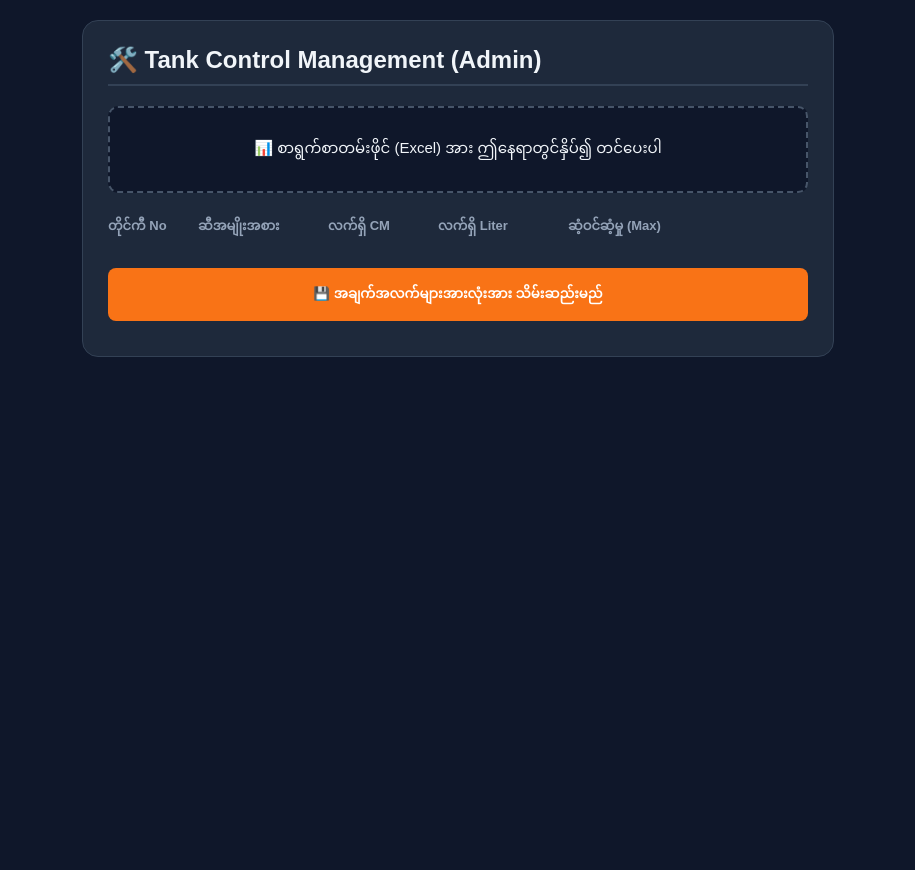
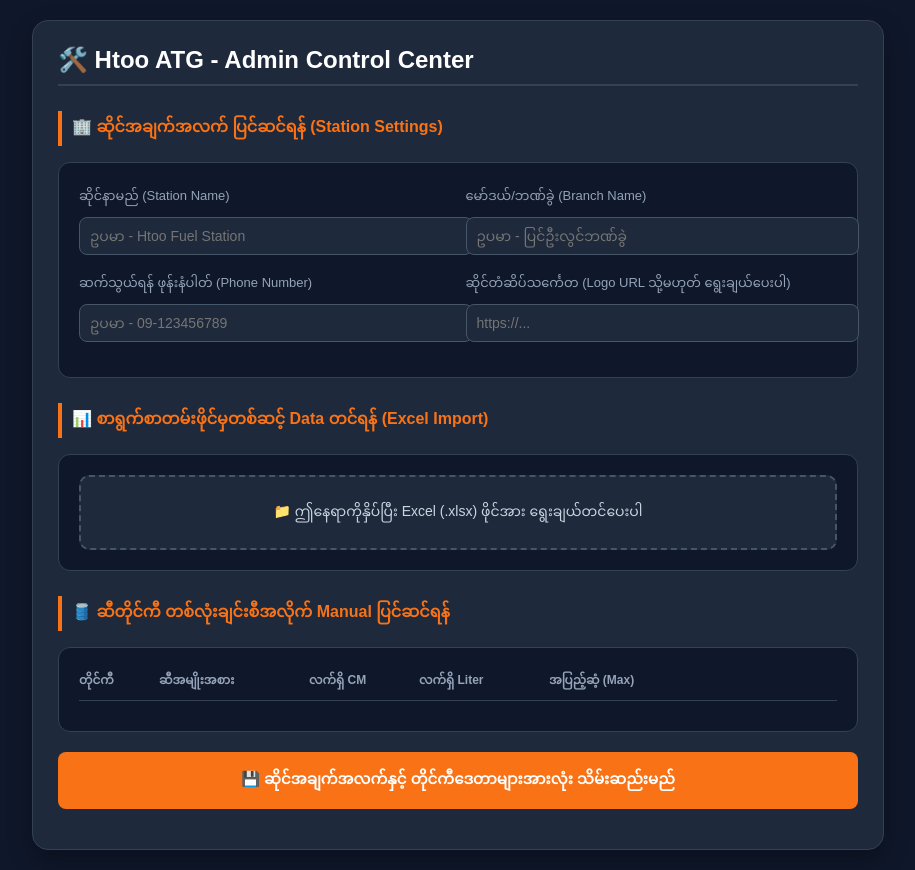
Before and after one commit to naynomyintygn-glitchay/fuel-tank-monitor, a website: page public/admin.html in a window 1280 px wide. Shown: the whole page, without its empty margins (182-1097 px from the left). Before the commit the page ends 800 px from the top, so only its background shows below. Drawn offline with Linux system fonts and the light colour scheme; no server answers; a web font is replaced by a local one.

Commit message:
Update admin.html

```diff
--- a/public/admin.html
+++ b/public/admin.html
@@ -7,57 +7,108 @@
     <link href="https://fonts.googleapis.com/css2?family=Padauk:wght=400;700&display=swap" rel="stylesheet">
     <style>
         body { font-family: 'Padauk', sans-serif; background-color: #0f172a; color: #f1f5f9; margin: 0; padding: 20px; }
-        .admin-container { max-width: 700px; margin: 0 auto; background-color: #1e293b; padding: 25px; border-radius: 16px; border: 1px solid #334155; }
-        h2 { border-bottom: 2px solid #334155; padding-bottom: 10px; margin-top: 0; }
-        .tank-row { display: grid; grid-template-columns: 80px 120px 100px 120px 120px; gap: 10px; margin-bottom: 12px; align-items: center; }
-        .form-control { background-color: #0f172a; border: 1px solid #475569; color: white; padding: 8px; border-radius: 6px; width: 100%; }
-        .btn-action { background-color: #f97316; color: white; border: none; padding: 12px 20px; font-weight: bold; border-radius: 8px; cursor: pointer; width: 100%; margin-top: 15px; }
-        .upload-box { border: 2px dashed #475569; padding: 25px; border-radius: 10px; text-align: center; margin-bottom: 20px; background-color: #0f172a; cursor: pointer; }
-        .msg { font-weight: bold; text-align: center; margin-top: 10px; }
+        .admin-container { max-width: 800px; margin: 0 auto; background-color: #1e293b; padding: 25px; border-radius: 16px; border: 1px solid #334155; box-shadow: 0 10px 25px rgba(0,0,0,0.3); }
+        h2 { border-bottom: 2px solid #334155; padding-bottom: 10px; margin-top: 0; color: #ffffff; }
+        h3 { color: #f97316; margin-top: 25px; font-size: 16px; border-left: 4px solid #f97316; padding-left: 10px; }
+        .section-box { background-color: #0f172a; padding: 20px; border-radius: 12px; border: 1px solid #334155; margin-bottom: 20px; }
+        .grid-2 { display: grid; grid-template-columns: 1fr 1fr; gap: 15px; }
+        .form-group { margin-bottom: 15px; }
+        label { display: block; margin-bottom: 6px; font-size: 13px; color: #94a3b8; }
+        .form-control { background-color: #1e293b; border: 1px solid #475569; color: white; padding: 10px; border-radius: 8px; width: 100%; font-size: 14px; }
+        .tank-row { display: grid; grid-template-columns: 70px 140px 100px 120px 120px; gap: 10px; margin-bottom: 12px; align-items: center; }
+        .btn-action { background-color: #f97316; color: white; border: none; padding: 12px 20px; font-weight: bold; border-radius: 8px; cursor: pointer; width: 100%; font-size: 15px; transition: background 0.2s; }
+        .btn-action:hover { background-color: #ea580c; }
+        .upload-box { border: 2px dashed #475569; padding: 20px; border-radius: 10px; text-align: center; background-color: #1e293b; cursor: pointer; transition: border-color 0.2s; }
+        .upload-box:hover { border-color: #f97316; }
+        .msg { font-weight: bold; text-align: center; margin-top: 15px; font-size: 14px; }
+        .preview-img { width: 60px; height: 60px; border-radius: 8px; object-fit: cover; margin-top: 10px; display: none; border: 1px solid #475569; }
     </style>
 </head>
 <body>
 
     <div class="admin-container">
-        <h2>🛠️ Tank Control Management (Admin)</h2>
+        <h2>🛠️ Htoo ATG - Admin Control Center</h2>
 
-        <div class="upload-box" onclick="document.getElementById('excelFile').click()">
-            <p style="margin:0; font-size:15px;">📊 စာရွက်စာတမ်းဖိုင် (Excel) အား ဤနေရာတွင်နှိပ်၍ တင်ပေးပါ</p>
-            <input type="file" id="excelFile" style="display:none" accept=".xlsx, .xls" onchange="uploadExcel()">
+        <h3>🏢 ဆိုင်အချက်အလက် ပြင်ဆင်ရန် (Station Settings)</h3>
+        <div class="section-box">
+            <form id="stationForm">
+                <div class="grid-2">
+                    <div class="form-group">
+                        <label>ဆိုင်နာမည် (Station Name)</label>
+                        <input type="text" id="inputStationName" class="form-control" placeholder="ဥပမာ - Htoo Fuel Station">
+                    </div>
+                    <div class="form-group">
+                        <label>မော်ဒယ်/ဘဏ်ခွဲ (Branch Name)</label>
+                        <input type="text" id="inputBranchName" class="form-control" placeholder="ဥပမာ - ပြင်ဦးလွင်ဘဏ်ခွဲ">
+                    </div>
+                </div>
+                <div class="grid-2">
+                    <div class="form-group">
+                        <label>ဆက်သွယ်ရန် ဖုန်းနံပါတ် (Phone Number)</label>
+                        <input type="text" id="inputPhone" class="form-control" placeholder="ဥပမာ - 09-123456789">
+                    </div>
+                    <div class="form-group">
+                        <label>ဆိုင်တံဆိပ်သင်္ကေတ (Logo URL သို့မဟုတ် ရွေးချယ်ပေးပါ)</label>
+                        <input type="text" id="inputLogoUrl" class="form-control" placeholder="https://...">
+                    </div>
+                </div>
+            </form>
         </div>
 
-        <form id="manualForm">
-            <div class="tank-row" style="font-weight: bold; font-size: 13px; color: #94a3b8;">
-                <div>တိုင်ကီ No</div><div>ဆီအမျိုးအစား</div><div>လက်ရှိ CM</div><div>လက်ရှိ Liter</div><div>ဆံ့ဝင်ဆံ့မှု (Max)</div>
+        <h3>📊 စာရွက်စာတမ်းဖိုင်မှတစ်ဆင့် Data တင်ရန် (Excel Import)</h3>
+        <div class="section-box">
+            <div class="upload-box" onclick="document.getElementById('excelFile').click()">
+                <p style="margin:0; font-size:14px; color: #cbd5e1;">📁 ဤနေရာကိုနှိပ်ပြီး Excel (.xlsx) ဖိုင်အား ရွေးချယ်တင်ပေးပါ</p>
+                <input type="file" id="excelFile" style="display:none" accept=".xlsx, .xls" onchange="uploadExcel()">
             </div>
+        </div>
 
-            <div id="tankInputsContainer">
+        <h3>🛢️ ဆီတိုင်ကီ တစ်လုံးချင်းစီအလိုက် Manual ပြင်ဆင်ရန်</h3>
+        <div class="section-box">
+            <form id="manualForm">
+                <div class="tank-row" style="font-weight: bold; font-size: 12px; color: #94a3b8; border-bottom: 1px solid #334155; padding-bottom: 6px; margin-bottom: 10px;">
+                    <div>တိုင်ကီ</div><div>ဆီအမျိုးအစား</div><div>လက်ရှိ CM</div><div>လက်ရှိ Liter</div><div>အပြည့်ဆံ့ (Max)</div>
                 </div>
 
-            <button type="button" onclick="saveManualData()" class="btn-action">💾 အချက်အလက်များအားလုံးအား သိမ်းဆည်းမည်</button>
-        </form>
+                <div id="tankInputsContainer">
+                    </div>
+            </form>
+        </div>
+
+        <button type="button" onclick="saveAllAdminData()" class="btn-action">💾 ဆိုင်အချက်အလက်နှင့် တိုင်ကီဒေတာများအားလုံး သိမ်းဆည်းမည်</button>
+
         <div id="statusMsg" class="msg"></div>
     </div>
 
     <script>
-        const fuelTypesFallback = ["HSD (Tank 1)", "Premium Diesel (Tank 2)", "92 RON (Tank 3)", "92 RON (Tank 4)", "95 RON (Tank 5)", "92 RON (Tank 6)"];
-        const capacitiesFallback = [30500, 30500, 30500, 30500, 15000, 15000];
+        // Load initial data inside fields
+        function loadCurrentSettings() {
+            fetch('/api/data').then(res => res.json()).then(data => {
+                // Populate Station fields
+                if (data.station) {
+                    document.getElementById('inputStationName').value = data.station.name || '';
+                    document.getElementById('inputBranchName').value = data.station.branchName || '';
+                    document.getElementById('inputPhone').value = data.station.phoneNumber || '';
+                    document.getElementById('inputLogoUrl').value = data.station.logoUrl || '';
+                }
 
-        function initForm() {
-            fetch('/api/data').then(res => res.json()).then(data => {
+                // Populate Tank Rows
                 const container = document.getElementById('tankInputsContainer');
                 container.innerHTML = '';
 
-                for(let i=1; i<=6; i++) {
+                const fallbackFuels = ["HSD", "Premium Diesel", "92 RON", "92 RON", "95 RON", "92 RON"];
+                const fallbackMax = [30500, 30500, 30500, 30500, 15000, 15000];
+
+                for(let i = 1; i <= 6; i++) {
                     const existing = data.tanks ? data.tanks.find(t => t.tankNumber == i) : null;
                     const cm = existing ? existing.currentCM : "0";
                     const liter = existing ? existing.currentLiter : "0";
-                    const fType = existing ? existing.fuelType : fuelTypesFallback[i-1];
-                    const cap = existing ? existing.maxCapacity : capacitiesFallback[i-1];
+                    const fType = existing ? existing.fuelType : fallbackFuels[i-1];
+                    const cap = existing ? existing.maxCapacity : fallbackMax[i-1];
 
                     container.innerHTML += `
                         <div class="tank-row">
-                            <input type="number" class="form-control" name="tankNumber" value="${i}" readonly>
+                            <input type="number" class="form-control" name="tankNumber" value="${i}" readonly style="text-align:center; background-color:#0f172a;">
                             <input type="text" class="form-control" name="fuelType" value="${fType}">
                             <input type="text" class="form-control" name="currentCM" value="${cm}">
                             <input type="text" class="form-control" name="currentLiter" value="${liter}">
@@ -68,7 +119,8 @@
             });
         }
 
-        function saveManualData() {
+        // Save All Manual + Station Info
+        function saveAllAdminData() {
             const rows = document.querySelectorAll('#tankInputsContainer .tank-row');
             const tanks = [];
             rows.forEach(row => {
@@ -81,17 +133,29 @@
                 });
             });
 
+            const stationData = {
+                name: document.getElementById('inputStationName').value,
+                branchName: document.getElementById('inputBranchName').value,
+                phoneNumber: document.getElementById('inputPhone').value,
+                logoUrl: document.getElementById('inputLogoUrl').value
+            };
+
             fetch('/api/manual-save', {
                 method: 'POST',
                 headers: { 'Content-Type': 'application/json' },
-                body: JSON.stringify({ tanks })
+                body: JSON.stringify({ station: stationData, tanks: tanks })
             }).then(res => res.json()).then(res => {
                 const msg = document.getElementById('statusMsg');
-                msg.style.color = "#4ade80"; msg.innerText = "🎉 အချက်အလက်များအား ကွက်တိ Live ပြောင်းလဲသိမ်းဆည်းပြီးပါပြီဗျာ။";
-                initForm();
+                msg.style.color = "#4ade80";
+                msg.innerText = "🎉 ဆိုင်အချက်အလက်များနှင့် မန်နူရယ်တိုင်ကီ Level များကို အောင်မြင်စွာ သိမ်းဆည်းလိုက်ပါပြီဗျာ!";
+                loadCurrentSettings();
+            }).catch(err => {
+                document.getElementById('statusMsg').style.color = "#f87171";
+                document.getElementById('statusMsg').innerText = "❌ သိမ်းဆည်းမှု မအောင်မြင်ပါ။ စနစ်ကို ပြန်စစ်ပါ။";
             });
         }
 
+        // Upload Excel Processing
         function uploadExcel() {
             const fileInput = document.getElementById('excelFile');
             if(!fileInput.files[0]) return;
@@ -99,22 +163,23 @@
             const formData = new FormData();
             formData.append('excelFile', fileInput.files[0]);
 
-            document.getElementById('statusMsg').style.color = "#94a3b8";
-            document.getElementById('statusMsg').innerText = "Excel ဖိုင်တွက်ချက်မှုကို ဆောင်ရွက်နေပါသည်...";
+            document.getElementById('statusMsg').style.color = "#cbd5e1";
+            document.getElementById('statusMsg').innerText = "Excel ဖိုင်အတွင်းရှိ နောက်ဆုံးစာကြောင်းများကို ရှာဖွေတွက်ချက်နေပါသည်...";
 
             fetch('/api/excel-upload', { method: 'POST', body: formData })
             .then(res => res.json())
             .then(data => {
                 document.getElementById('statusMsg').style.color = "#4ade80";
-                document.getElementById('statusMsg').innerText = "🎉 Excel ဖိုင်အတွင်းရှိ Sheet တိုင်း၏ နောက်ဆုံးစာကြောင်း Row အချက်အလက်များကို အောင်မြင်စွာ ဖတ်ရှုတွက်ချက်ပြီးပါပြီဗျာ။";
-                initForm();
+                document.getElementById('statusMsg').innerText = "🎉 Excel ဖိုင်တွက်ချက်မှု အောင်မြင်ပြီး တိုင်ကီ Levels များ အလိုအလျောက် ပြောင်းလဲသွားပါပြီဗျာ!";
+                loadCurrentSettings();
+                fileInput.value = ''; // Reset file slot
             }).catch(err => {
                 document.getElementById('statusMsg').style.color = "#f87171";
-                document.getElementById('statusMsg').innerText = "❌ အမှားအယွင်းဖြစ်သွားပါသည်။ ဖိုင်ပုံစံကို စစ်ဆေးပါ။";
+                document.getElementById('statusMsg').innerText = "❌ ဖိုင်ဖတ်ရှုမှု မအောင်မြင်ပါ။ Excel template အား ပြန်လည်စစ်ဆေးပါ။";
             });
         }
 
-        window.onload = initForm;
+        window.onload = loadCurrentSettings;
     </script>
 </body>
 </html>
```
